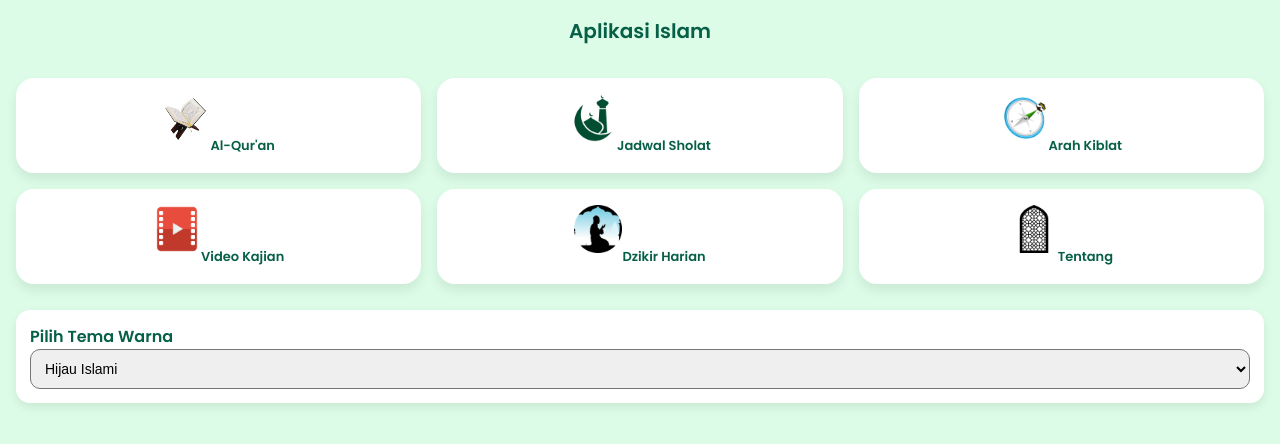
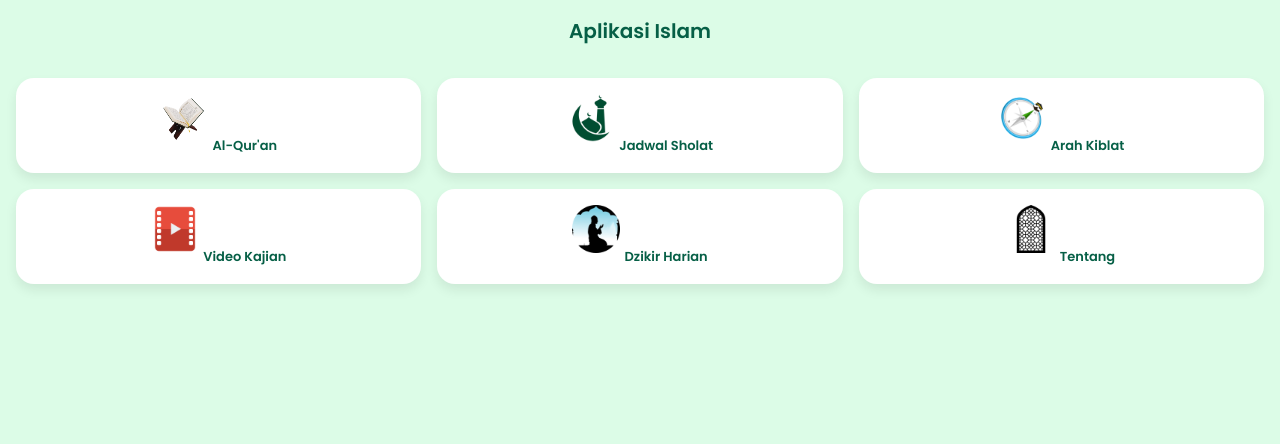
Before and after one commit to mkhoirulzed-svg/Al-Qur-an, a plain HTML site: page index.html in a window 1280 px wide. Drawn offline with Linux system fonts and the light colour scheme.

Commit message:
Update index.html

```diff
--- a/index.html
+++ b/index.html
@@ -3,7 +3,7 @@
 <head>
   <meta charset="UTF-8">
   <meta name="viewport" content="width=device-width, initial-scale=1.0">
-  <title>Salam App</title>
+  <title>Aplikasi Islam</title>
 
   <!-- PWA -->
   <link rel="manifest" href="manifest.json">
@@ -50,6 +50,11 @@
       padding: 16px 8px;
       text-align: center;
       box-shadow: 0 6px 12px rgba(0,0,0,.08);
+      transition: transform .2s;
+    }
+
+    .menu-item:hover {
+      transform: scale(1.05);
     }
 
     .menu-item img {
@@ -61,21 +66,6 @@
     .menu-item span {
       font-size: 13px;
       font-weight: 600;
-    }
-
-    .theme-box {
-      margin-top: 26px;
-      background: var(--card-bg);
-      padding: 14px;
-      border-radius: 14px;
-      box-shadow: 0 4px 10px rgba(0,0,0,.08);
-    }
-
-    select {
-      width: 100%;
-      padding: 10px;
-      border-radius: 10px;
-      font-size: 14px;
     }
 
     /* Install banner */
@@ -100,6 +90,7 @@
       padding: 6px 12px;
       margin-left: 10px;
       font-weight: 600;
+      cursor: pointer;
     }
   </style>
 </head>
@@ -110,21 +101,30 @@
 
 <div class="container">
   <div class="menu-grid">
-    <div class="menu-item"><img src="logo_alquran.png"><span>Al-Qur'an</span></div>
-    <div class="menu-item"><img src="jadwal.png"><span>Jadwal Sholat</span></div>
-    <div class="menu-item"><img src="kiblat.png"><span>Arah Kiblat</span></div>
-    <div class="menu-item"><img src="video.png"><span>Video Kajian</span></div>
-    <div class="menu-item"><img src="dzikir.png"><span>Dzikir Harian</span></div>
-    <div class="menu-item"><img src="about.png"><span>Tentang</span></div>
+    <div class="menu-item">
+      <img src="logo_alquran.png">
+      <span>Al-Qur'an</span>
     </div>
-
-  <div class="theme-box">
-    <strong>Pilih Tema Warna</strong>
-    <select onchange="ubahTema(this.value)">
-      <option value="hijau">Hijau Islami</option>
-      <option value="biru">Biru Putih</option>
-      <option value="merah">Merah Putih</option>
-    </select>
+    <div class="menu-item">
+      <img src="jadwal.png">
+      <span>Jadwal Sholat</span>
+    </div>
+    <div class="menu-item">
+      <img src="kiblat.png">
+      <span>Arah Kiblat</span>
+    </div>
+    <div class="menu-item">
+      <img src="video.png">
+      <span>Video Kajian</span>
+    </div>
+    <div class="menu-item">
+      <img src="dzikir.png">
+      <span>Dzikir Harian</span>
+    </div>
+    <div class="menu-item">
+      <img src="about.png">
+      <span>Tentang</span>
+    </div>
   </div>
 </div>
 
@@ -134,22 +134,8 @@
 </div>
 
 <script>
-  function ubahTema(t) {
-    if (t === "hijau") {
-      document.documentElement.style.setProperty('--bg-main','#dcfce7');
-      document.documentElement.style.setProperty('--text-main','#065f46');
-    }
-    if (t === "biru") {
-      document.documentElement.style.setProperty('--bg-main','#eff6ff');
-      document.documentElement.style.setProperty('--text-main','#1e3a8a');
-    }
-    if (t === "merah") {
-      document.documentElement.style.setProperty('--bg-main','#fee2e2');
-      document.documentElement.style.setProperty('--text-main','#7f1d1d');
-    }
-  }
+  let deferredPrompt;
 
-  let deferredPrompt;
   window.addEventListener('beforeinstallprompt', e => {
     e.preventDefault();
     deferredPrompt = e;
@@ -157,13 +143,14 @@
   });
 
   function installApp() {
+    if (deferredPrompt) {
       deferredPrompt.prompt();
       deferredPrompt.userChoice.then(() => {
         document.getElementById('installBox').style.display = 'none';
       });
     }
+  }
 
-  // Register Service Worker
     if ('serviceWorker' in navigator) {
     navigator.serviceWorker.register('sw.js');
   }
```
Lines whose indentation alone changed are shown as unchanged.
